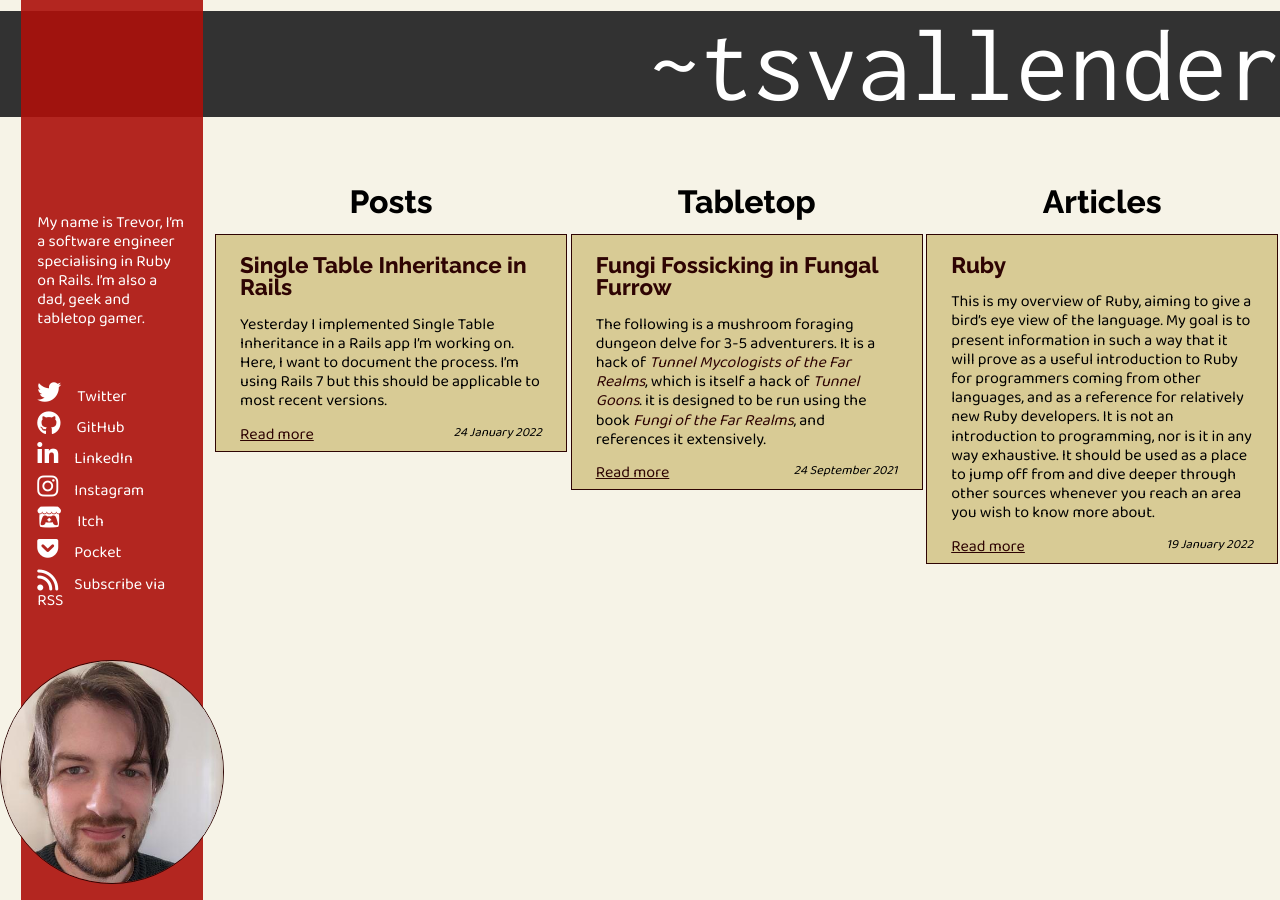
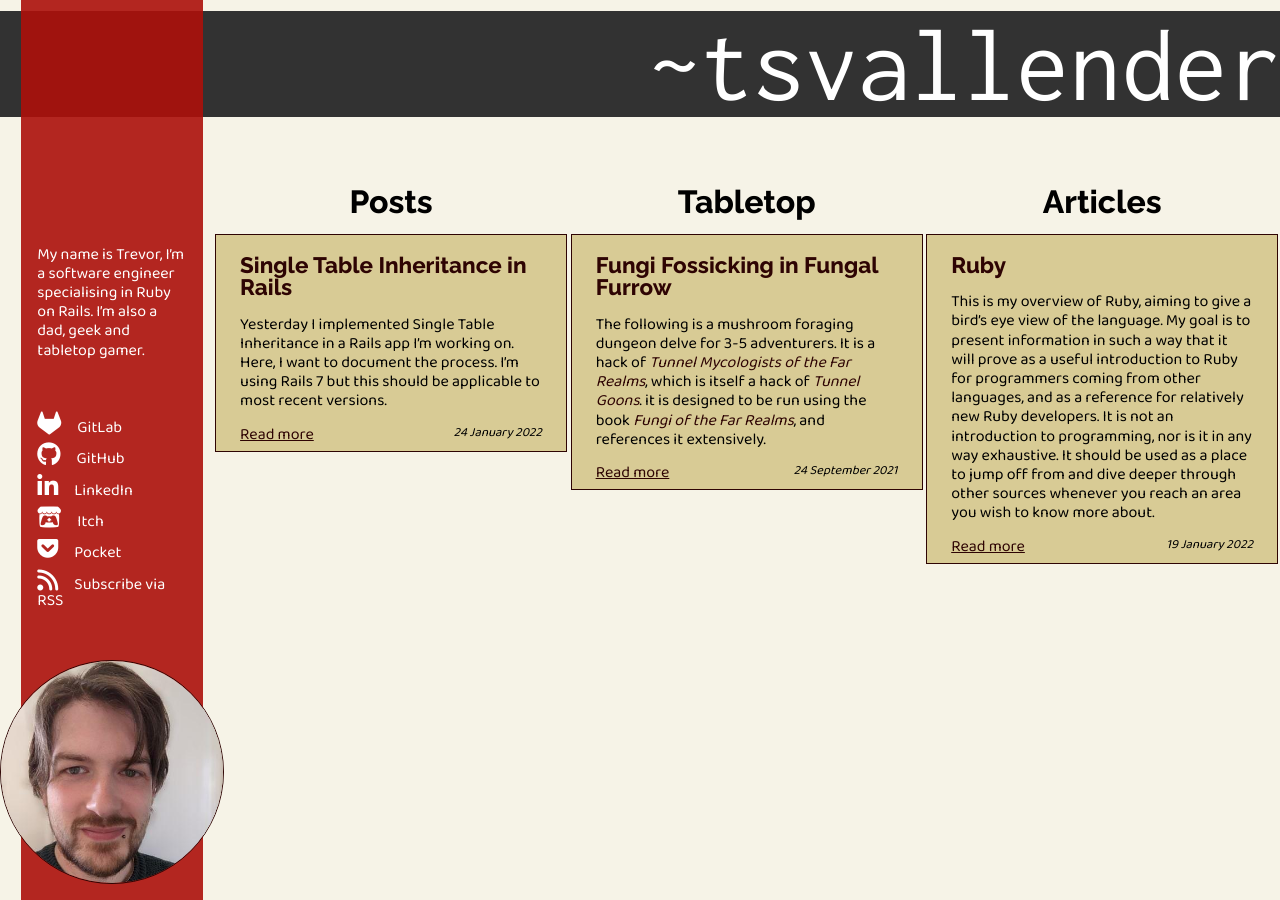
Before and after one commit to tsvallender-zz/tsvallender.github.io, a Jekyll site: the page built from index.md, in a window 1280 px wide. Built offline with Jekyll 4.4.1, drawn with Linux system fonts in a browser that asks for light colours; nearby versions of some CDN libraries; our own code applies the rules of GitHub Pages for plain Markdown files.

Commit message:
Updated external links

```diff
--- a/_config.yml
+++ b/_config.yml
@@ -23,10 +23,9 @@ email: trevor@tsvallender.co.uk
 description: My name is Trevor, I’m a software engineer specialising in Ruby on Rails. I’m also a dad, geek and tabletop gamer.
 baseurl: "/" # the subpath of your site, e.g. /blog
 url: "https://tsvallender.co.uk" # the base hostname & protocol for your site, e.g. http://example.com
-twitter_username: tsvallender
+gitlab_username: tsvallender
 github_username:  tsvallender
 linkedin_username:  tsvallender
-instagram_username:  tsvallender
 itch_username:  tsvallender
 pocket_username:  tsvallender
 
--- a/_layouts/default.html
+++ b/_layouts/default.html
@@ -12,9 +12,9 @@ layout: outer
     <div class="social">
       <ul class="links">
         <li>
-          <a href="https://twitter.com/{{ site.twitter_username }}" target="_blank">
-            <span class="fa fa-brands fa-twitter"></span>
-            <span class="linkText">Twitter</span></a>
+          <a href="https://gitlab.com/{{ site.gitlab_username }}" target="_blank">
+            <span class="fa fa-brands fa-gitlab"></span>
+            <span class="linkText">GitLab</span></a>
         </li>
         <li>
           <a href="https://github.com/{{ site.github_username }}" target="_blank">
@@ -25,11 +25,6 @@ layout: outer
           <a href="https://linkedin.com/in/{{ site.linkedin_username }}" target="_blank">
             <span class="fa fa-brands fa-linkedin"></span>
             <span class="linkText">LinkedIn</span></a>
-        </li>
-        <li>
-          <a href="https://instagram.com/{{ site.instagram_username }}" target="_blank">
-            <span class="fa fa-brands fa-instagram"></span>
-            <span class="linkText">Instagram</span></a>
         </li>
         <li>
           <a href="https://{{ site.itch_username }}.itch.io/" target="_blank">
```
